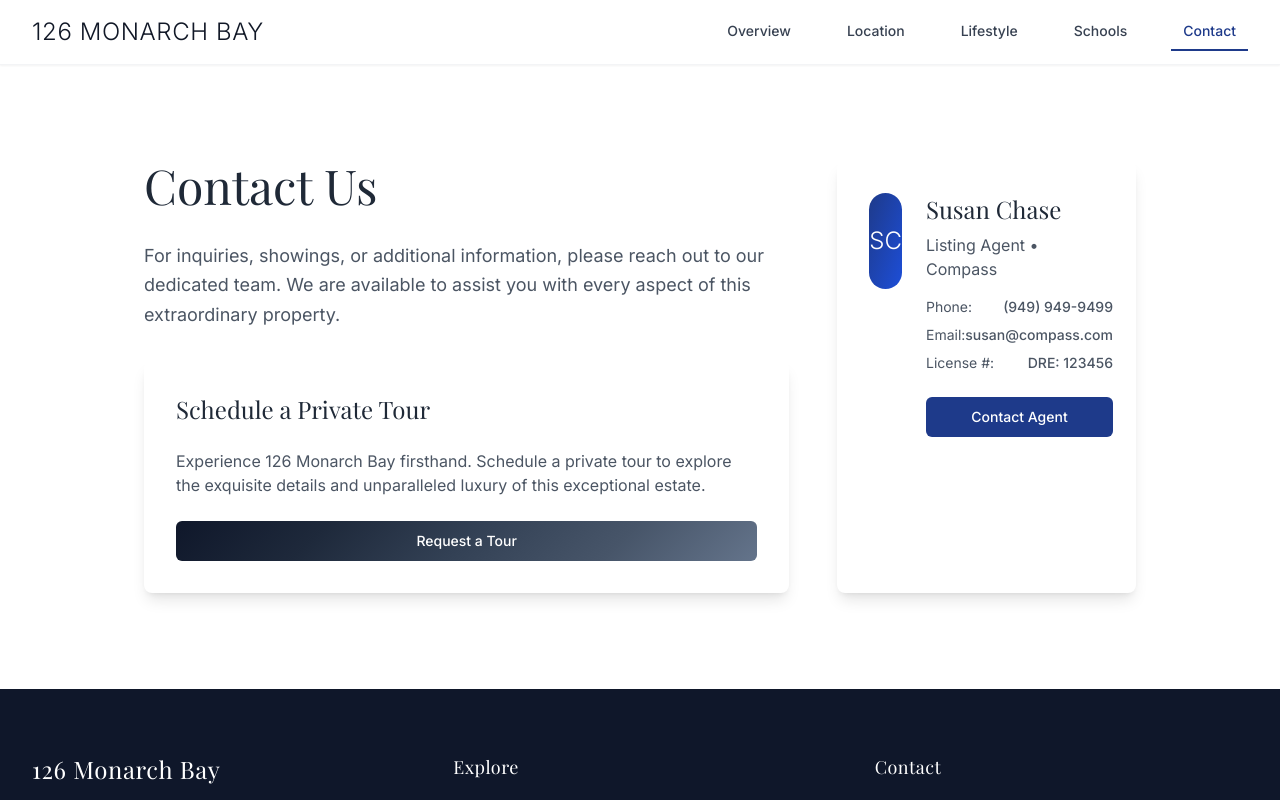
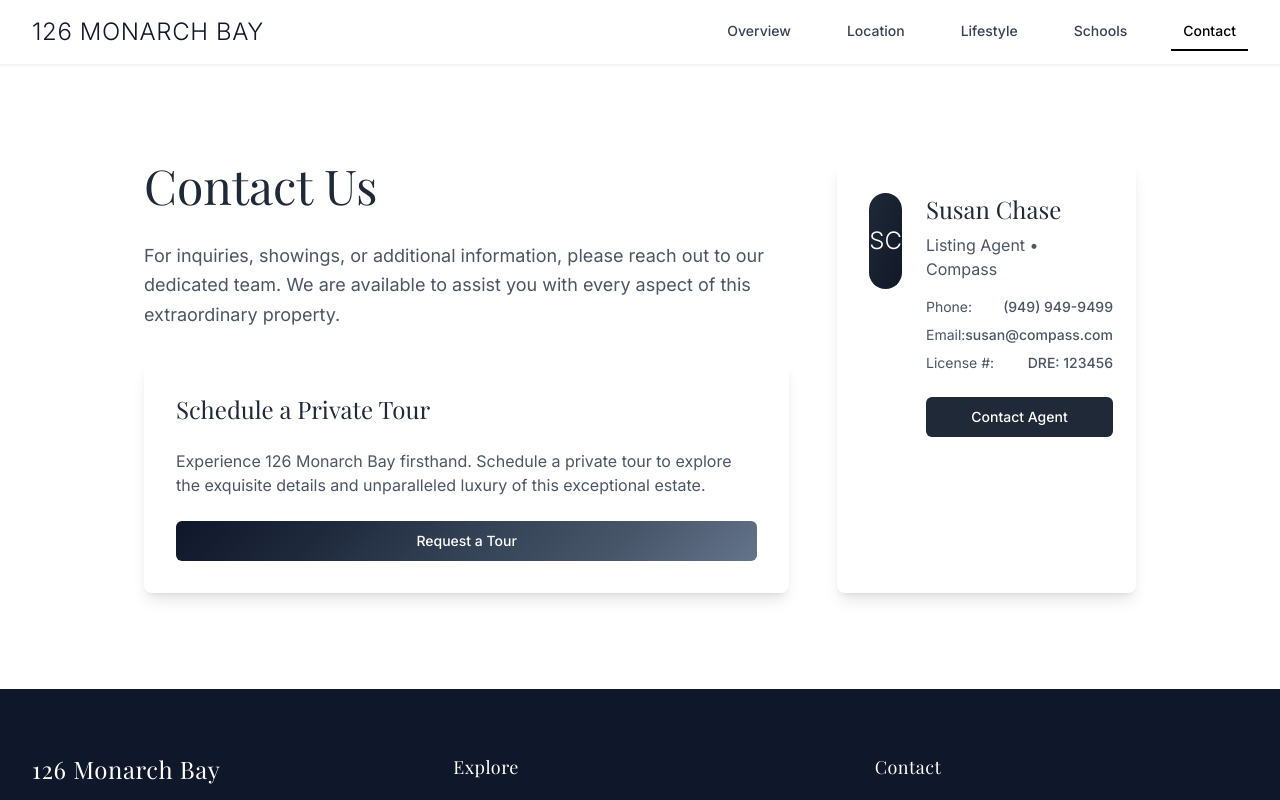
Before and after one commit to derekmmay/property-websites, a React (Vite) app: page /contact in a window 1280 px wide. Shown: the top 800 px of the page. Built offline with nearby package versions, Linux system fonts and the light colour scheme; a web font is replaced by a local one.

Commit message:
Refactor: Remove blue and black and white
Remove all blue and black and white styling from the site.

```diff
--- a/src/components/AgentInfo.tsx
+++ b/src/components/AgentInfo.tsx
@@ -7,7 +7,7 @@ const AgentInfo = () => {
     <Card className="border-0 shadow-lg">
       <CardContent className="p-8">
         <div className="flex items-start space-x-6">
-          <div className="w-24 h-24 bg-gradient-to-br from-blue-900 to-blue-700 rounded-full flex items-center justify-center text-white text-2xl font-light">
+          <div className="w-24 h-24 bg-gradient-to-br from-gray-800 to-gray-900 rounded-full flex items-center justify-center text-white text-2xl font-light">
             SC
           </div>
           <div className="flex-1">
@@ -27,7 +27,7 @@ const AgentInfo = () => {
                 <span className="font-medium">DRE: 123456</span>
               </div>
             </div>
-            <Button className="w-full bg-blue-900 hover:bg-blue-800 text-white">
+            <Button className="w-full bg-gray-800 hover:bg-gray-900 text-white">
               Contact Agent
             </Button>
           </div>
--- a/src/components/LuxuryDestinations.tsx
+++ b/src/components/LuxuryDestinations.tsx
@@ -22,7 +22,7 @@ const LuxuryDestinations = () => {
       distance: "Adjacent • 2 minutes",
       description: "AAA Five-Diamond resort & spa sanctuary",
       type: "Hospitality",
-      gradient: "ocean-gradient"
+      gradient: "platinum-gradient"
     },
     {
       title: "The Ritz-Carlton",
@@ -36,7 +36,7 @@ const LuxuryDestinations = () => {
       distance: "2 miles • 5 minutes",
       description: "Private yacht marina & Catalina Express",
       type: "Marine",
-      gradient: "ocean-gradient"
+      gradient: "luxury-gradient"
     },
     {
       title: "Monarch Beach Golf",
--- a/src/components/Navigation.tsx
+++ b/src/components/Navigation.tsx
@@ -31,8 +31,8 @@ const Navigation = () => {
                 to={item.path}
                 className={`px-3 py-2 text-sm font-medium transition-colors duration-200 ${
                   location.pathname === item.path
-                    ? "text-blue-900 border-b-2 border-blue-900"
-                    : "text-gray-700 hover:text-blue-900"
+                    ? "text-black border-b-2 border-black"
+                    : "text-gray-700 hover:text-black"
                 }`}
               >
                 {item.name}
@@ -67,8 +67,8 @@ const Navigation = () => {
                   to={item.path}
                   className={`block px-3 py-2 text-base font-medium transition-colors duration-200 ${
                     location.pathname === item.path
-                      ? "text-blue-900 bg-blue-50"
-                      : "text-gray-700 hover:text-blue-900 hover:bg-gray-50"
+                      ? "text-black bg-gray-50"
+                      : "text-gray-700 hover:text-black hover:bg-gray-50"
                   }`}
                   onClick={() => setIsOpen(false)}
                 >
--- a/src/index.css
+++ b/src/index.css
@@ -102,7 +102,7 @@
   }
 
   .ocean-gradient {
-    background: linear-gradient(135deg, #0c4a6e 0%, #075985 25%, #0369a1 50%, #0284c7 75%, #0ea5e9 100%);
+    background: linear-gradient(135deg, #374151 0%, #4b5563 25%, #6b7280 50%, #9ca3af 75%, #d1d5db 100%);
   }
 
   .platinum-gradient {
```
